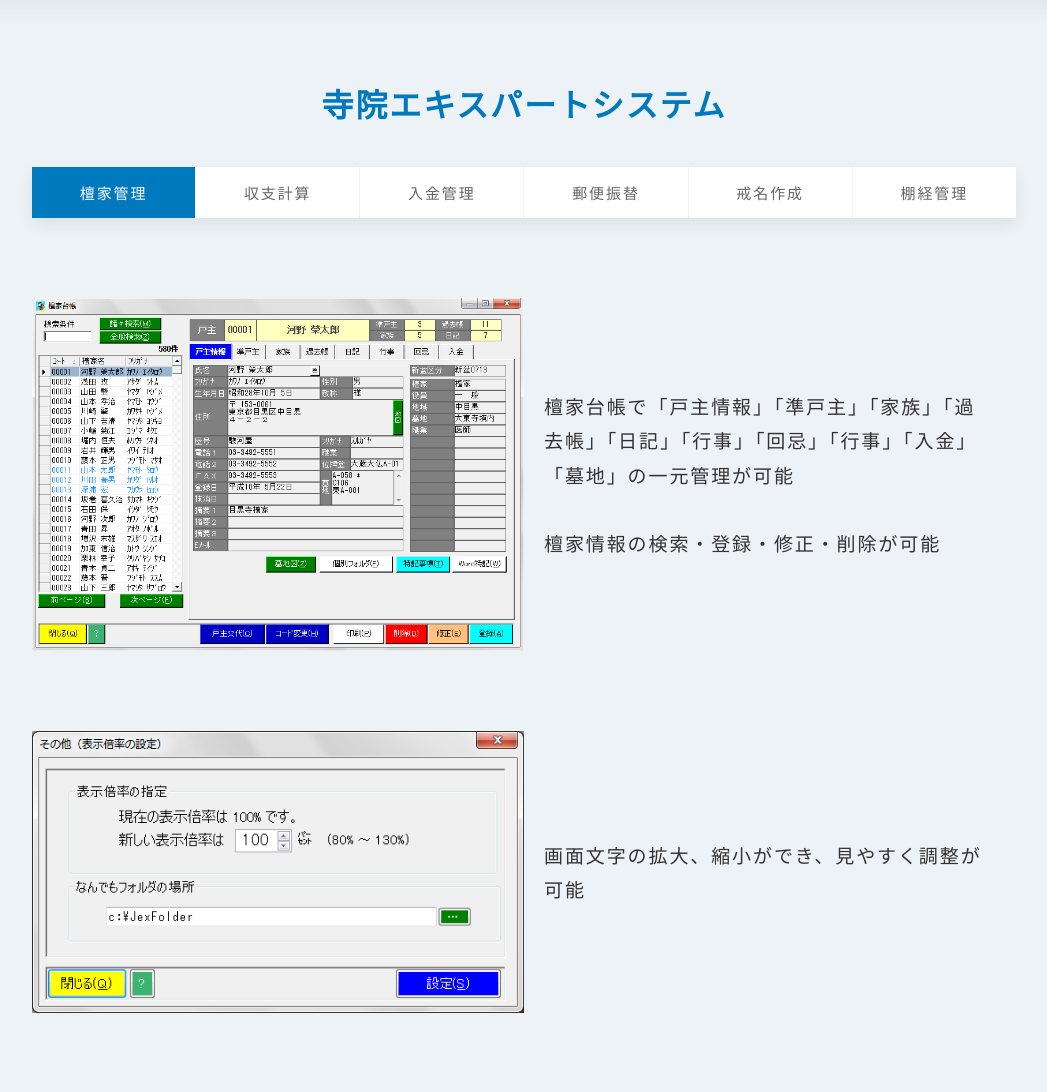
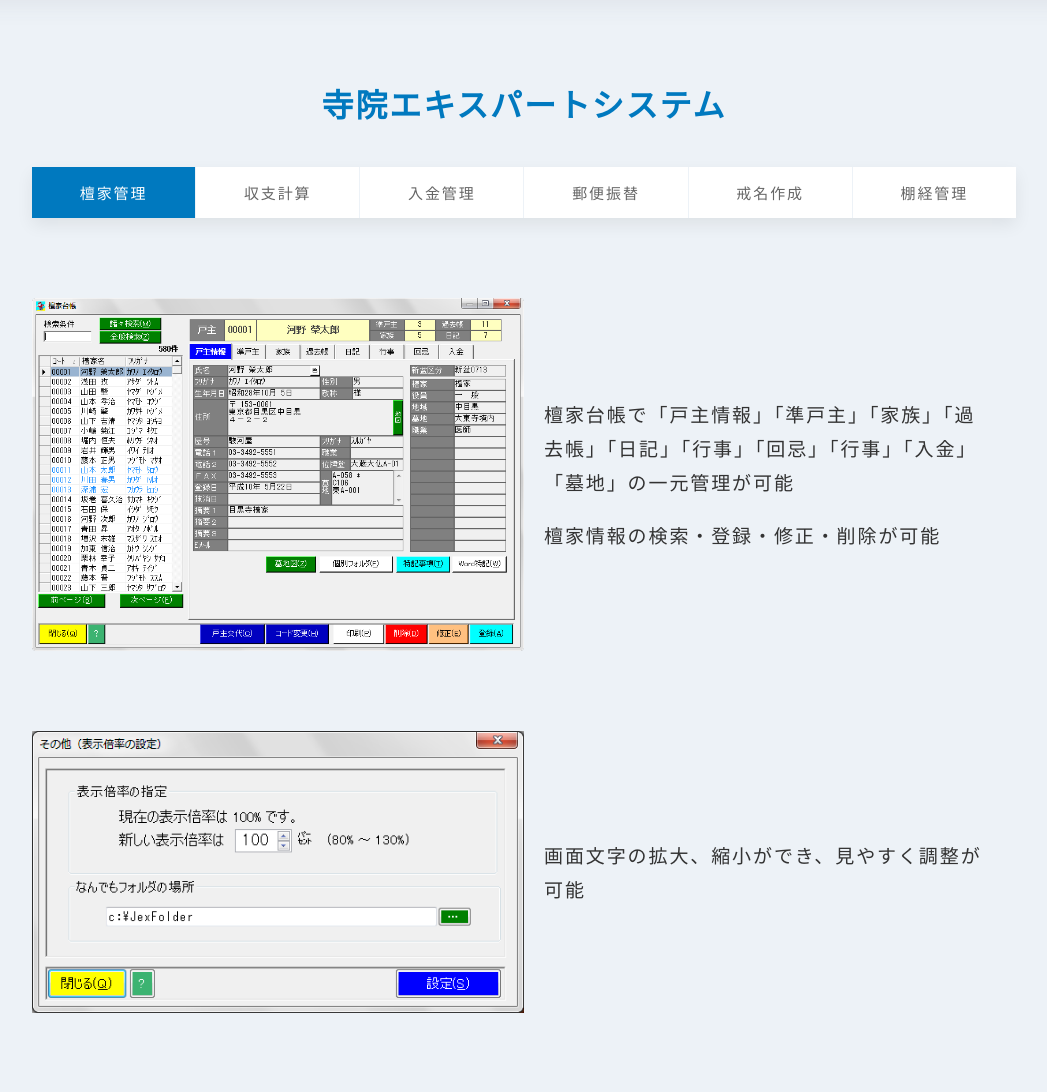
Before and after one commit to yumeko-16/maenokikaku, a PHP site: page /expert/index.html in a window 1280 px wide. Shown: the part 82-1174 px from the top of the page, without its empty margins (116-1163 px from the left). Run offline with PHP 8.4, Linux system fonts and the light colour scheme; some libraries are stand-ins or nearby versions.

Commit message:
brタグで段落分けしていた箇所をpタグでの段落分けに修正

```diff
--- a/css/style.css
+++ b/css/style.css
@@ -66,6 +66,22 @@ input[type=search]:focus,
 input[type=url]:focus,
 textarea:focus {
   outline: none;
+}
+
+.br {
+  margin-top: 3.54167vw;
+}
+
+@media (min-width: 481px) {
+  .br {
+    margin-top: 2.34375vw;
+  }
+}
+
+@media (min-width: 769px) {
+  .br {
+    margin-top: 19px;
+  }
 }
 
 .br-sm {
--- a/expert/index.html
+++ b/expert/index.html
@@ -79,11 +79,10 @@
                 <img class="expert__img" src="/img/expert/expert_pic_supporter-01.png" alt="檀家台帳での一元管理画面">
               </div>
               <div class="expert__box">
-                <p class="expert__summary">
-                  檀家台帳で「戸主情報」「準戸主」「家族」「過去帳」「日記」「行事」「回忌」「行事」「入金」「墓地」の一元管理が可能<br>
-                  <br>
-                  檀家情報の検索・登録・修正・削除が可能
-                </p>
+                <div class="expert__summary">
+                  <p>檀家台帳で「戸主情報」「準戸主」「家族」「過去帳」「日記」「行事」「回忌」「行事」「入金」「墓地」の一元管理が可能</p>
+                  <p class="br">檀家情報の検索・登録・修正・削除が可能</p>
+                </div>
               </div>
             </div>
             <div class="expert__info">
@@ -91,7 +90,9 @@
                 <img class="expert__img" src="/img/expert/expert_pic_supporter-02.png" alt="画面文字の拡大・縮小">
               </div>
               <div class="expert__box">
-                <p class="expert__summary">画面文字の拡大、縮小ができ、見やすく調整が可能</p>
+                <div class="expert__summary">
+                  <p>画面文字の拡大、縮小ができ、見やすく調整が可能</p>
+                </div>
               </div>
             </div>
           </div>
@@ -101,11 +102,11 @@
                 <img class="expert__img" src="/img/expert/expert_pic_payment-01.png" alt="収支計算メニュー">
               </div>
               <div class="expert__box">
-                <p class="expert__summary">
-                  家計簿方式で簡単に入力可能<br>
-                  データ入力期間の拡張（18ヶ月）<br>
-                  檀家管理と連動
-                </p>
+                <div class="expert__summary">
+                  <p>家計簿方式で簡単に入力可能</p>
+                  <p>データ入力期間の拡張（18ヶ月）</p>
+                  <p>檀家管理と連動</p>
+                </div>
               </div>
             </div>
             <div class="expert__info">
@@ -113,7 +114,9 @@
                 <img class="expert__img" src="/img/expert/expert_pic_payment-02.png" alt="帳票出力">
               </div>
               <div class="expert__box">
-                <p class="expert__summary">宗教法人に対応した帳票出力</p>
+                <div class="expert__summary">
+                  <p>宗教法人に対応した帳票出力</p>
+                </div>
               </div>
             </div>
             <div class="expert__info">
@@ -121,7 +124,9 @@
                 <img class="expert__img" src="/img/expert/expert_pic_payment-03.png" alt="収支計算書の書式をカスタマイズ">
               </div>
               <div class="expert__box">
-                <p class="expert__summary">収支計算書の書式がカスタマイズ可能</p>
+                <div class="expert__summary">
+                  <p>収支計算書の書式がカスタマイズ可能</p>
+                </div>
               </div>
             </div>
           </div>
@@ -131,11 +136,11 @@
                 <img class="expert__img" src="/img/expert/expert_pic_deposit-01.png" alt="入金管理メニュー">
               </div>
               <div class="expert__box">
-                <p class="expert__summary">
-                  家計簿方式で簡単に入力可能<br>
-                  データ入力期間の拡張（18ヶ月）<br>
-                  収支計算と連動
-                </p>
+                <div class="expert__summary">
+                  <p>家計簿方式で簡単に入力可能</p>
+                  <p>データ入力期間の拡張（18ヶ月）</p>
+                  <p>収支計算と連動</p>
+                </div>
               </div>
             </div>
             <div class="expert__info">
@@ -143,7 +148,9 @@
                 <img class="expert__img" src="/img/expert/expert_pic_deposit-02.png" alt="導入年度以前のデータ入力">
               </div>
               <div class="expert__box">
-                <p class="expert__summary">導入年度以前のデータが入力可能</p>
+                <div class="expert__summary">
+                  <p>導入年度以前のデータが入力可能</p>
+                </div>
               </div>
             </div>
             <div class="expert__info">
@@ -151,7 +158,9 @@
                 <img class="expert__img" src="/img/expert/expert_pic_deposit-03.png" alt="各種案内発行">
               </div>
               <div class="expert__box">
-                <p class="expert__summary">各種案内発行が可能</p>
+                <div class="expert__summary">
+                  <p>各種案内発行が可能</p>
+                </div>
               </div>
             </div>
             <div class="expert__info">
@@ -159,7 +168,9 @@
                 <img class="expert__img" src="/img/expert/expert_pic_deposit-04.png" alt="他年度検索">
               </div>
               <div class="expert__box">
-                <p class="expert__summary">多年度集計による入金履歴の参照が可能</p>
+                <div class="expert__summary">
+                  <p>多年度集計による入金履歴の参照が可能</p>
+                </div>
               </div>
             </div>
             <div class="expert__info">
@@ -167,7 +178,9 @@
                 <img class="expert__img" src="/img/expert/expert_pic_deposit-05.png" alt="簡単な領収書発行">
               </div>
               <div class="expert__box">
-                <p class="expert__summary">領収書発行システムを追加</p>
+                <div class="expert__summary">
+                  <p>領収書発行システムを追加</p>
+                </div>
               </div>
             </div>
           </div>
@@ -177,13 +190,11 @@
                 <img class="expert__img" src="/img/expert/expert_pic_postalTransfer-01.png" alt="郵便振替メニュー">
               </div>
               <div class="expert__box">
-                <p class="expert__summary">
-                  自由に編集できる書式作成機能<br>
-                  <br>
-                  檀家管理と連動<br>
-                  <br>
-                  入金管理と連動（会費・寄付情報の参照）
-                </p>
+                <div class="expert__summary">
+                  <p>自由に編集できる書式作成機能</p>
+                  <p class="br">檀家管理と連動</p>
+                  <p class="br">入金管理と連動（会費・寄付情報の参照）</p>
+                </div>
               </div>
             </div>
             <div class="expert__info">
@@ -191,11 +202,10 @@
                 <img class="expert__img" src="/img/expert/expert_pic_postalTransfer-02.png" alt="複数の書式に対応">
               </div>
               <div class="expert__box">
-                <p class="expert__summary">
-                  郵政公社配布の振込用紙およびA4単票用紙に対応<br>
-                  <br>
-                  印刷対象者の保存機能による再利用可能<br>
-                </p>
+                <div class="expert__summary">
+                  <p>郵政公社配布の振込用紙およびA4単票用紙に対応</p>
+                  <p class="br">印刷対象者の保存機能による再利用可能</p>
+                </div>
               </div>
             </div>
             <div class="expert__info">
@@ -203,7 +213,9 @@
                 <img class="expert__img" src="/img/expert/expert_pic_postalTransfer-03.png" alt="条件設定による印刷対象者の選択">
               </div>
               <div class="expert__box">
-                <p class="expert__summary">条件設定により任意の印刷対象者の選択可能</p>
+                <div class="expert__summary">
+                  <p>条件設定により任意の印刷対象者の選択可能</p>
+                </div>
               </div>
             </div>
           </div>
@@ -213,7 +225,9 @@
                 <img class="expert__img" src="/img/expert/expert_pic_buddhistName-01.png" alt="戒名作成メニュー">
               </div>
               <div class="expert__box">
-                <p class="expert__summary">50,000語の二字熟字辞書機能で全宗派に対応</p>
+                <div class="expert__summary">
+                  <p>50,000語の二字熟字辞書機能で全宗派に対応</p>
+                </div>
               </div>
             </div>
             <div class="expert__info">
@@ -221,13 +235,11 @@
                 <img class="expert__img" src="/img/expert/expert_pic_buddhistName-02.png" alt="戒名簡単作成">
               </div>
               <div class="expert__box">
-                <p class="expert__summary">
-                  作成法名・戒名を過去帳へコピー<br>
-                  <br>
-                  平仄・重複戒名・適合性など評価機能の充実<br>
-                  <br>
-                  対句・性格・趣味・季節なども考慮
-                </p>
+                <div class="expert__summary">
+                  <p>作成法名・戒名を過去帳へコピー</p>
+                  <p class="br">平仄・重複戒名・適合性など評価機能の充実</p>
+                  <p class="br">対句・性格・趣味・季節なども考慮</p>
+                </div>
               </div>
             </div>
           </div>
@@ -237,7 +249,9 @@
                 <img class="expert__img" src="/img/expert/expert_pic_tanagyo-01.png" alt="棚経管理メニュー">
               </div>
               <div class="expert__box">
-                <p class="expert__summary">お盆棚経やお彼岸廻りの行動予定表を作成</p>
+                <div class="expert__summary">
+                  <p>お盆棚経やお彼岸廻りの行動予定表を作成</p>
+                </div>
               </div>
             </div>
             <div class="expert__info">
@@ -245,15 +259,12 @@
                 <img class="expert__img" src="/img/expert/expert_pic_tanagyo-02.png" alt="予定表の登録と出力">
               </div>
               <div class="expert__box">
-                <p class="expert__summary">
-                  僧侶「99」人まで登録管理が可能<br>
-                  <br>
-                  檀信徒カナ順による予定表出力<br>
-                  <br>
-                  檀信徒（訪問先）への案内に日付・順番・予定時間の出力が可能<br>
-                  <br>
-                  檀信徒（訪問先）へのラベル出力が可能
-                </p>
+                <div class="expert__summary">
+                  <p>僧侶「99」人まで登録管理が可能</p>
+                  <p class="br">檀信徒カナ順による予定表出力</p>
+                  <p class="br">檀信徒（訪問先）への案内に日付・順番・予定時間の出力が可能</p>
+                  <p class="br">檀信徒（訪問先）へのラベル出力が可能</p>
+                </div>
               </div>
             </div>
           </div>
--- a/scss/base/_base.scss
+++ b/scss/base/_base.scss
@@ -34,6 +34,15 @@ textarea:focus {
   outline: none;
 }
 
+.br {
+  margin-top: get_vw(17);
+  @include sm() {
+    margin-top: get_vw-sm(18);
+  }
+  @include md() {
+    margin-top: 19px;
+  }
+}
 .br-sm {
   display: none;
   @include sm() {
```
Also changed, not shown: contact/index.php (+10 -13 lines), index.html (+49 -40 lines), 1 other file.
